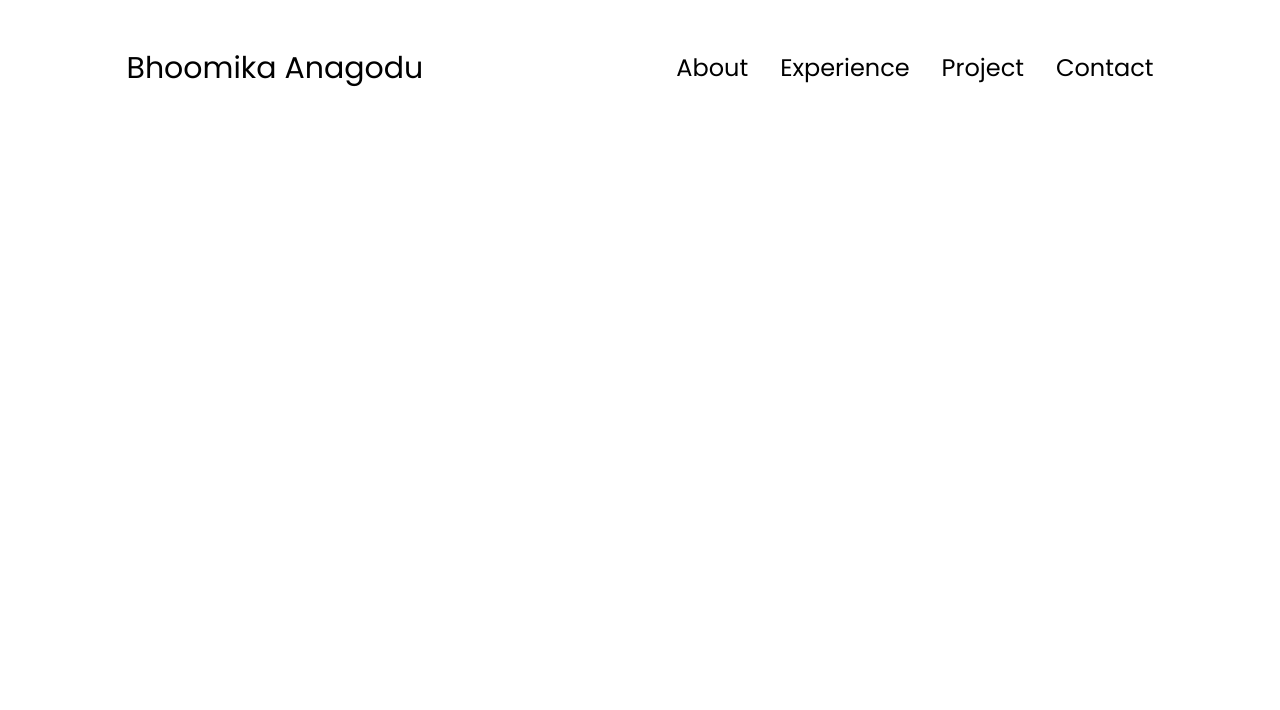
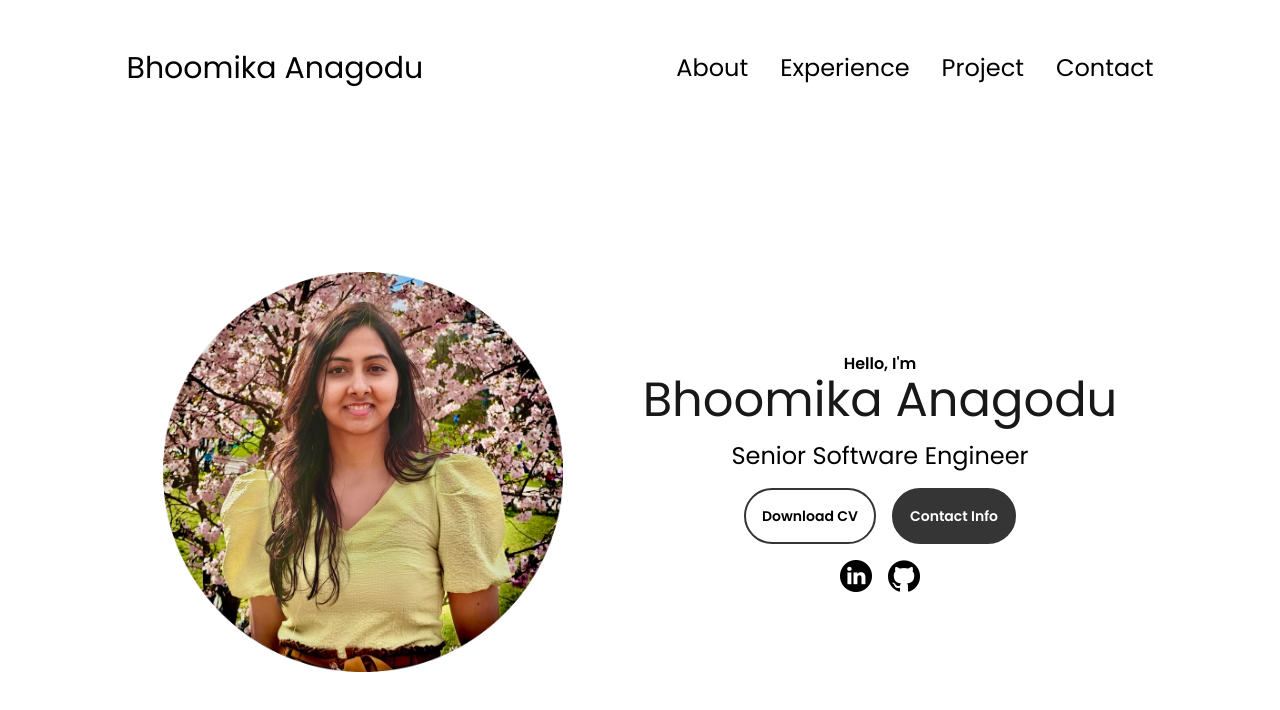
Before and after one commit to BhoomikaAnagodu/my-portfolio, a React (Vite) app: page / in a window 1280 px wide. Shown: the top 710 px of the page. Built offline with nearby package versions, Linux system fonts and the light colour scheme.

Commit message:
landing page componnet

```diff
--- a/index.css
+++ b/index.css
@@ -6,7 +6,28 @@
   --font-poppins: "Poppins", sans-serif;
   --color-hover: grey;
   --color-praragraph: #555555;
+  --color-dark-grey: #353535;
   --color-underline-hover: #b5b5b5;
+  --animate-fadeIn: fadeIn ease 4s;
+  --animate-typewrite: typewrite 3s steps(24) 1s 1 normal both;
+}
+
+@keyframes fadeIn {
+  from {
+    opacity: 0;
+  }
+  to {
+    opacity: 1;
+  }
+}
+
+@keyframes typewrite {
+  from {
+    width: 0;
+  }
+  to {
+    width: 100%;
+  }
 }
 
 html {
@@ -15,7 +36,7 @@ html {
 
 a,
 .btn {
-  transition: all 300ms ease;
+  @apply transition-all ease-in duration-300;
 }
 
 .nav-link:hover {
@@ -25,3 +46,19 @@ a,
 .menu-link {
   @apply block p-2 text-right text-2xl transition-all ease-in-out duration-300;
 }
+
+.menu-link:hover {
+  @apply text-hover transform scale-110;
+}
+
+section {
+  @apply pt-[4vh] h-[80vh] mx-40 min-h-fit box-border;
+}
+
+.btn {
+  @apply w-fit font-semibold p-4 text-sm rounded-4xl cursor-pointer;
+}
+
+.icon {
+  @apply cursor-pointer h-8;
+}
--- a/src/App.tsx
+++ b/src/App.tsx
@@ -1,9 +1,11 @@
 import Header from "./components/Header";
+import LandingPage from "./components/LandingPage";
 
 const App = () => {
   return (
-    <div>
+    <div className="container mx-auto">
       <Header />
+      <LandingPage />
     </div>
   );
 };
--- a/src/components/Header.tsx
+++ b/src/components/Header.tsx
@@ -47,9 +47,19 @@ const Header = () => {
             className="flex flex-col justify-between w-8 h-6 cursor-pointer transition-all ease-in-out duration-300"
             onClick={toggleMenu}
           >
-            <span className="w-full h-1 bg-black"></span>
-            <span className="w-full h-1 bg-black"></span>
-            <span className="w-full h-1 bg-black"></span>
+            <span
+              className={`${
+                openMenu ? "transform rotate-45 translate-y-2.5" : "opacity-100"
+              } w-full h-1 bg-black`}
+            ></span>
+            <span
+              className={`${openMenu ? "opacity-0" : ""} w-full h-1 bg-black`}
+            ></span>
+            <span
+              className={`${
+                openMenu ? "transform -rotate-45 -translate-y-2.5" : ""
+              } w-full h-1 bg-black`}
+            ></span>
           </div>
           {openMenu && (
             <ul className="absolute top-[100%] right-0 bg-white w-fit max-h-80 overflow-hidden py-2 transition-all ease-in-out duration-300">
--- /dev/null
+++ b/src/components/LandingPage.tsx
@@ -0,0 +1,58 @@
+import ProfilePic from "../assets/profile_pic.png";
+import LinkedinIcon from "../assets/linkedin.png";
+import GitHubIcon from "../assets/github.png";
+import BhoomikaA_Resume from "../assets/Bhoomika_A.pdf";
+
+const LandingPage = () => {
+  return (
+    <section className="flex justify-center gap-20 ">
+      <div className="w-100 h-100 my-auto">
+        <img src={ProfilePic} alt="Bhoomika Anagodu Profile Picture" />
+      </div>
+      <div className="text-center self-center">
+        <p className="font-semibold">Hello, I'm</p>
+        <h1 className="text-5xl opacity-90 animate-fadeIn">Bhoomika Anagodu</h1>
+        <p className="mx-auto text-2xl my-4 whitespace-nowrap overflow-hidden animate-typewrite">
+          Senior Software Engineer
+        </p>
+        <div className="flex justify-center gap-4">
+          <a
+            className="btn border-2 border-dark-grey hover:bg-dark-grey hover:text-white"
+            href={BhoomikaA_Resume}
+            target="_blank"
+          >
+            Download CV
+          </a>
+          <button
+            className="btn border-2 border-dark-grey bg-dark-grey text-white"
+            onClick={() => window.open("./#contact")}
+          >
+            Contact Info
+          </button>
+        </div>
+        <div id="socials-container" className="flex justify-center mt-4 gap-4">
+          <a
+            href="https://www.linkedin.com/in/bhoomika-anagodu/"
+            target="_blank"
+            rel="noopener noreferrer"
+          >
+            <img
+              src={LinkedinIcon}
+              alt="My Linkedin Profile"
+              className="icon"
+            />
+          </a>
+          <a
+            href="https://github.com/BhoomikaAnagodu"
+            target="_blank"
+            rel="noopener noreferrer"
+          >
+            <img src={GitHubIcon} alt="My Github Profile" className="icon" />
+          </a>
+        </div>
+      </div>
+    </section>
+  );
+};
+
+export default LandingPage;
```
